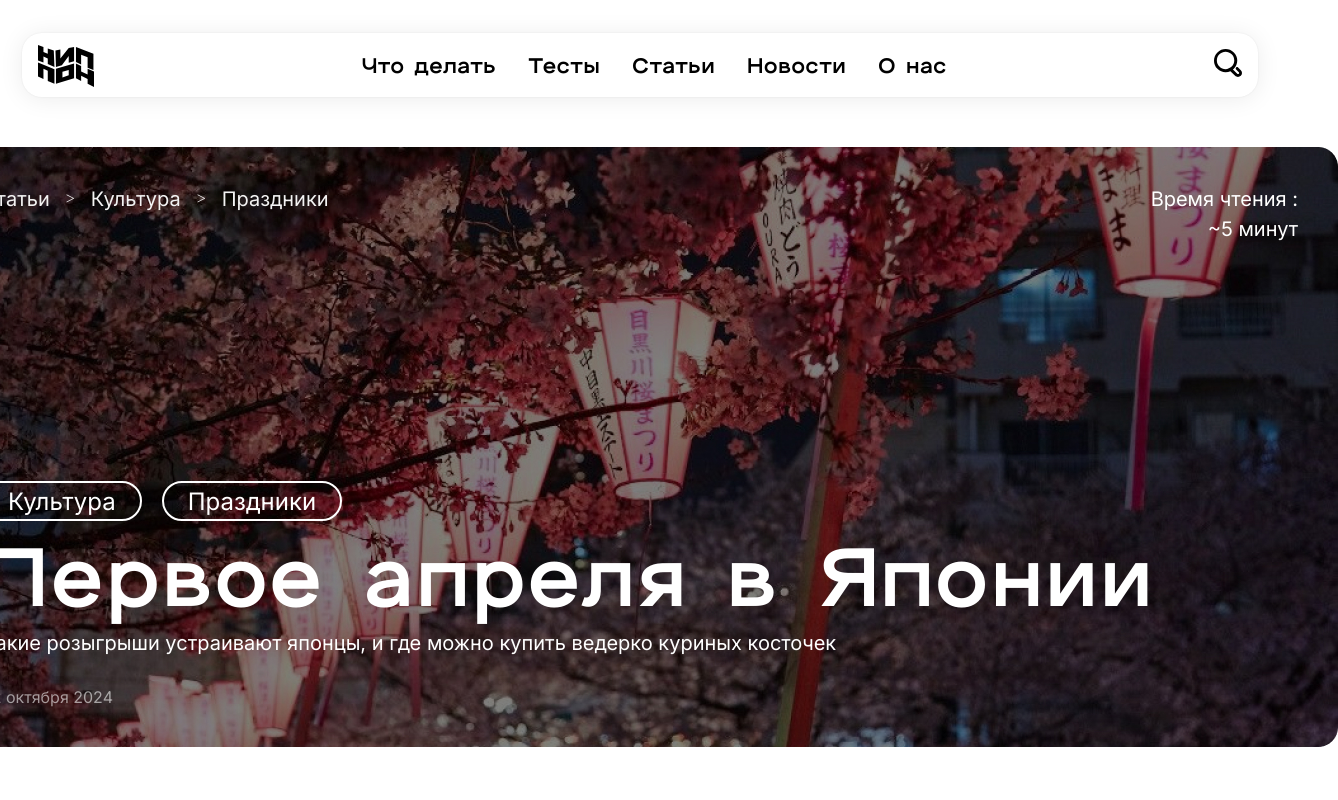
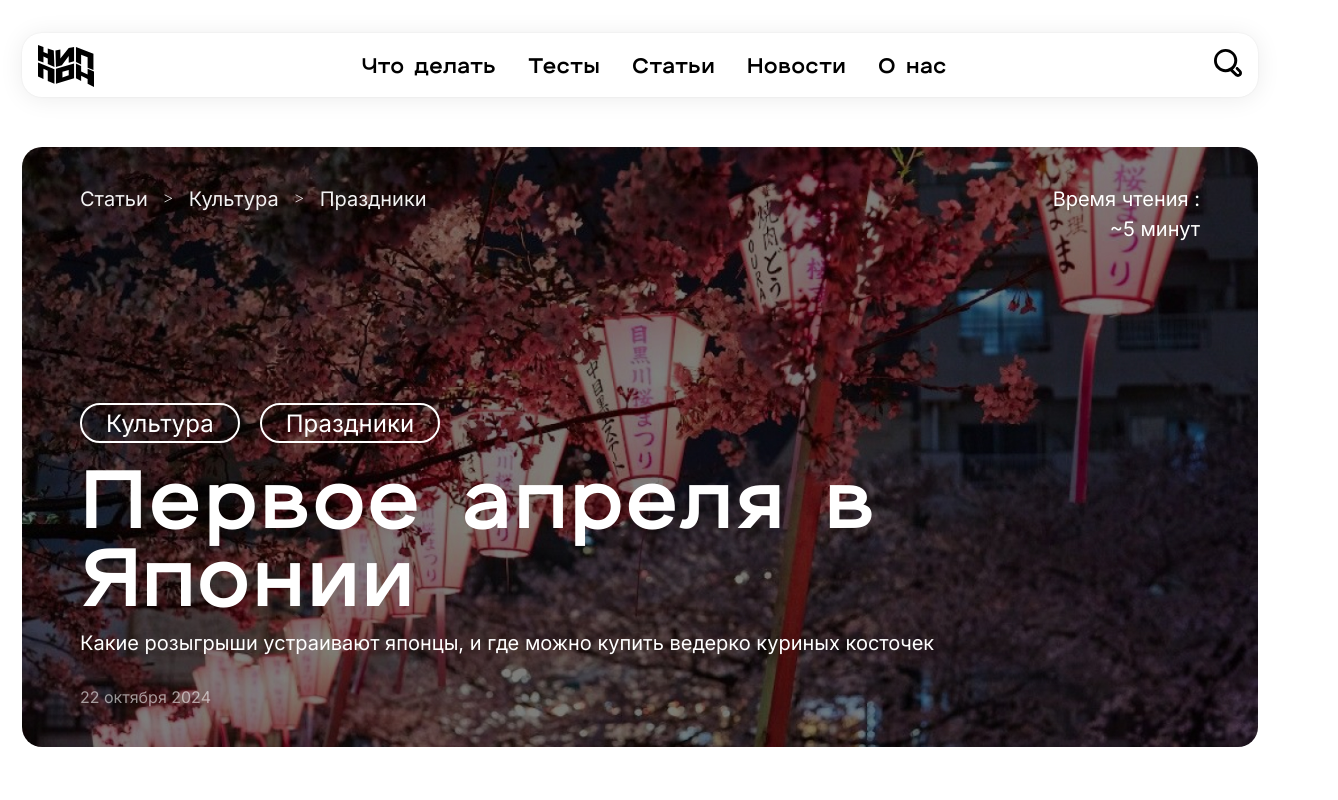
Before and after one commit to Annezi/prod-3c, a React (Create React App) app: page /#/articles in a window 1280 px wide. Shown: the top 800 px of the page, 1338 px wide, since content can reach past the window. Built offline with nearby package versions, Linux system fonts and the light colour scheme.

Commit message:
Adaptive Banner

```diff
--- a/src/components/Articles/Art_Banner/Banner.css
+++ b/src/components/Articles/Art_Banner/Banner.css
@@ -1,14 +1,16 @@
 .banner-container {
-	width: 1396px;
-	height: 600px;
+	width: 100%;
+	max-width: 1396px;
+	min-height: 600px;
 	background-image: url(/public/Articles/articles_cover.jpg);
-	background-size: contain;
+	background-size: cover;
 	background-position: center;
 	background-repeat: no-repeat;
+	border-radius: 20px;
+	padding: 40px 58px 40px 58px;
 	display: flex;
 	flex-direction: column;
 	justify-content: space-between;
-	padding: 40px;
 }
 
 .ban-infoSub {
--- a/src/components/Articles/Art_Essay/Essay.css
+++ b/src/components/Articles/Art_Essay/Essay.css
@@ -1,11 +1,6 @@
-.essay-container {
-	width: 1396px;
-	display: flex;
-	flex-direction: row;
-}
-
 .essay-MainInfo {
-	width: 688px;
+	width: 100%;
+	max-width: 688px;
 	display: flex;
 	flex-direction: column;
 	align-items: center;
--- a/src/components/Articles/Art_ReadMore/ReadMore.css
+++ b/src/components/Articles/Art_ReadMore/ReadMore.css
@@ -1,8 +1,9 @@
 .readMore-container {
-	width: 1396px;
+	width: 100%;
 	display: flex;
 	flex-direction: column;
 	gap: 16px;
+	overflow: hidden;
 }
 
 .readMore_preview-grid {
--- a/src/components/Navigation/Navbar/Navbar.css
+++ b/src/components/Navigation/Navbar/Navbar.css
@@ -5,11 +5,9 @@
 	justify-content: center;
 	width: 100%;
 	max-width: 1396px;
-	padding: 0 22px;
 }
 
 .header {
-	max-width: 1396px;
 	width: 100%;
 	height: 64px;
 	display: flex;
--- a/src/components/Navigation/Navbar/Navbar.jsx
+++ b/src/components/Navigation/Navbar/Navbar.jsx
@@ -60,23 +60,23 @@ export default function Navigation() {
 				<div className="mobile-bar">
 					<div className="menu-button">
 						<img src="./Icons/WhatToDo.svg" alt="img" />
-						<div className='text-subtitle-s'>Что делать</div>
+						<div className='text-subtitle-l'>Что делать</div>
 					</div>
 					<div className="menu-button">
 						<img src="./Icons/Test.svg" alt="img" />
-						<div className='text-subtitle-s'>Тесты</div>
+						<div className='text-subtitle-l'>Тесты</div>
 					</div>
 					<div className="menu-button">
 						<img src="./Icons/Articles.svg" alt="img" />
-						<div className='text-subtitle-s'>Статьи</div>
+						<div className='text-subtitle-l'>Статьи</div>
 					</div>
 					<div className="menu-button">
 						<img src="./Icons/News.svg" alt="img" />
-						<div className='text-subtitle-s'>Новости</div>
+						<div className='text-subtitle-l'>Новости</div>
 					</div>
 					<div className="menu-button">
 						<img src="./Icons/AboutUs.svg" alt="img" />
-						<div className='text-subtitle-s'>О нас</div>
+						<div className='text-subtitle-l'>О нас</div>
 					</div>
 				</div>
 			</div>
--- a/src/styles.css
+++ b/src/styles.css
@@ -175,6 +175,7 @@ a {
 	flex-direction: column;
 	align-items: center;
 	margin-top: 33px;
+	padding: 0 22px 0 22px;
 }
 
 .ContainerBox>*:not(:last-child, :first-child) {
@@ -192,13 +193,19 @@ a {
 }
 
 @media screen and (max-width : 768px) {
-	.text-subtitle-s {
+	.text-subtitle-l {
 		color: var(--dark-blue-color);
 		font-family: Inter;
 		font-size: 10px;
 		font-weight: 600;
 		line-height: normal;
 	}
+
+	.japan-text {
+		color: var(--red-color);
+		text-decoration: underline;
+		cursor: pointer;
+	}
 }
 
 @media screen and (max-width : 390px) {
```
Also changed, not shown: public/Articles/articles_cover.jpg.
